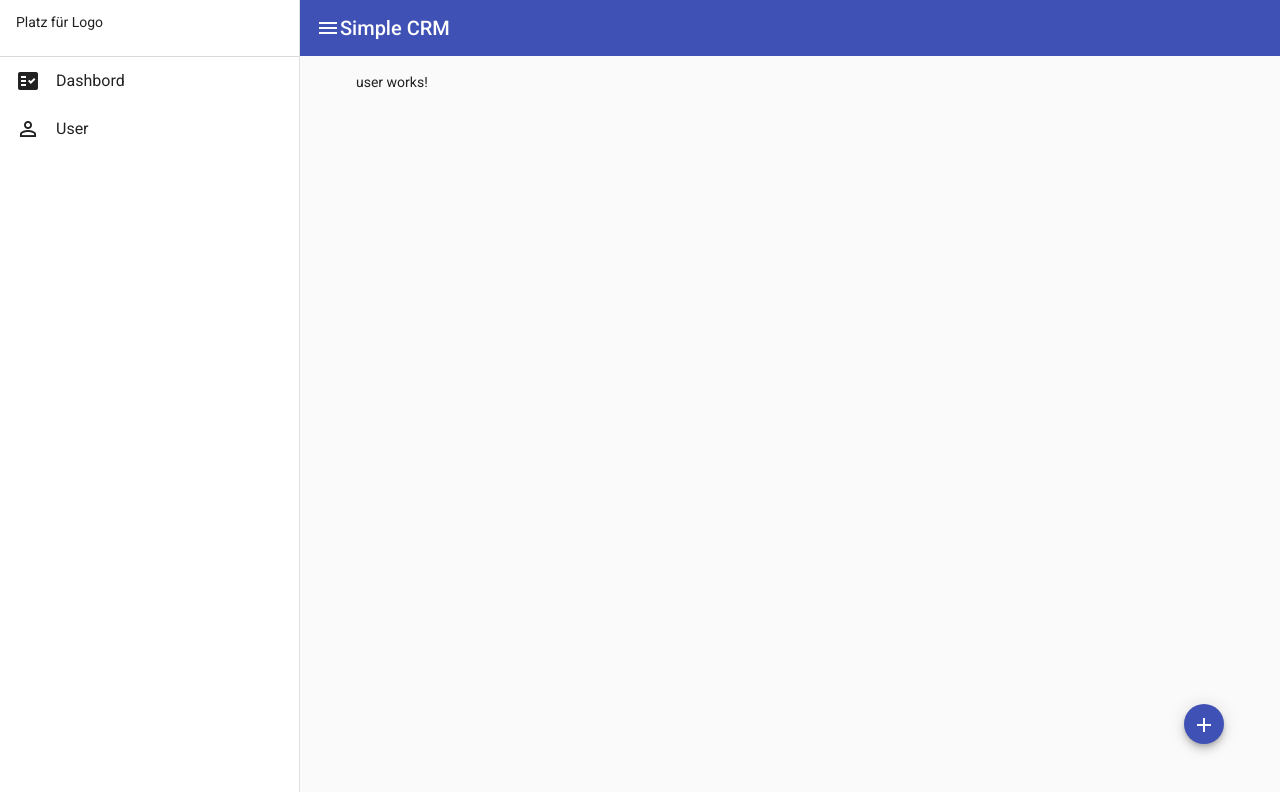
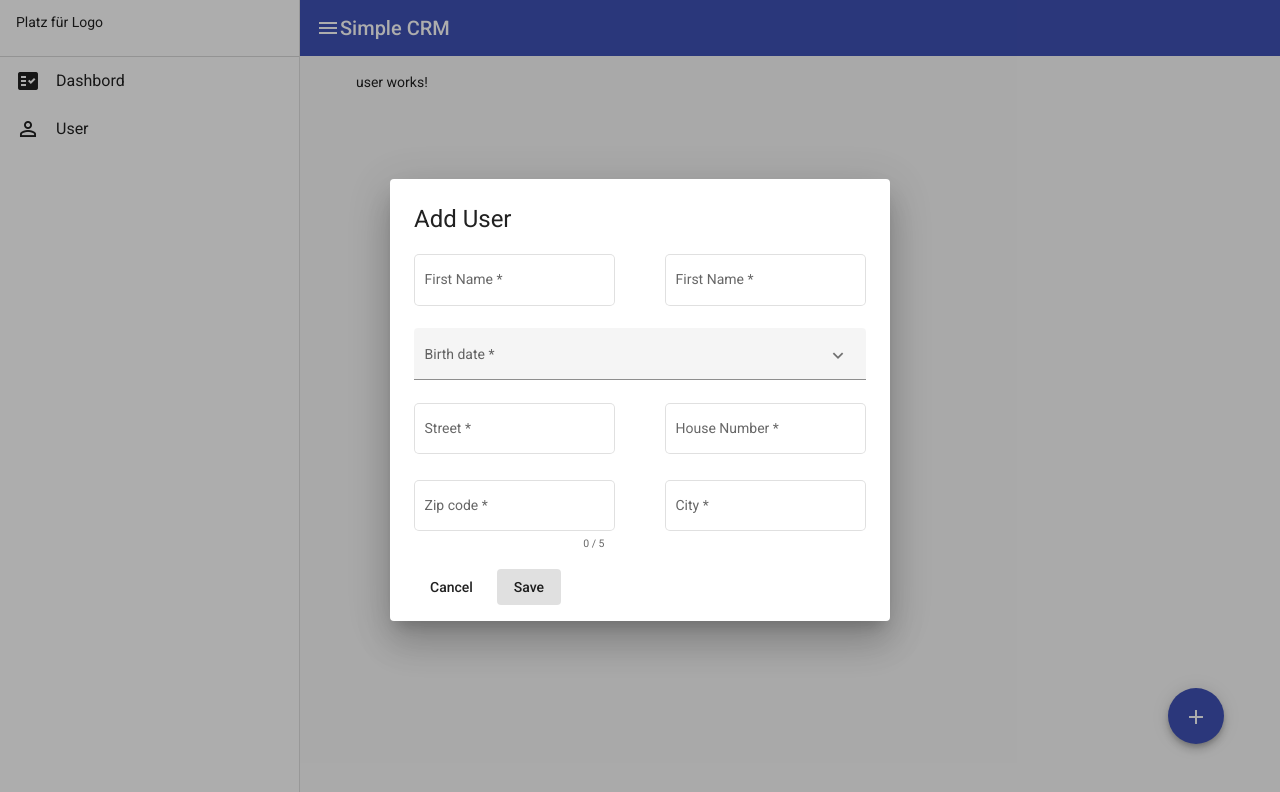
Before and after one commit to AlexKummerer/simple-crm, an Angular app: page /user in a window 1280 px wide. Both pictures are taken after a click on the button "add". Shown: the top 792 px of the page. Built offline with nearby package versions, Linux system fonts and the light colour scheme.

Commit message:
Link variable with input fields

```diff
--- /dev/null
+++ b/src/app/dialog-add-user/dialog-add-user.component.html
@@ -0,0 +1,63 @@
+<h1 mat-dialog-title>Add User</h1>
+<div mat-dialog-content>
+    <div class="full-width">
+        <mat-form-field appearance="outline">
+            <mat-label>First Name</mat-label>
+            <input [(ngModel)]="user.firstName" matInput placeholder="Placeholder" required />
+
+            <!--  <mat-hint>Please enter a Name</mat-hint>-->
+        </mat-form-field>
+
+        <mat-form-field appearance="outline">
+            <mat-label>First Name</mat-label>
+            <input [(ngModel)]="user.lastName" matInput placeholder="Placeholder" required />
+
+            <!--  <mat-hint>Please enter a Name</mat-hint>-->
+        </mat-form-field>
+    </div>
+
+    <div>
+        <mat-form-field class="full-width" appearance="fill">
+            <mat-label>Birth date</mat-label>
+            <input [(ngModel)]="birthDate" matInput [matDatepicker]="picker" required />
+            <mat-datepicker-toggle matSuffix [for]="picker">
+                <mat-icon matDatepickerToggleIcon>keyboard_arrow_down</mat-icon>
+            </mat-datepicker-toggle>
+            <mat-datepicker #picker></mat-datepicker>
+        </mat-form-field>
+    </div>
+
+    <div class="full-width">
+        <mat-form-field appearance="outline">
+            <mat-label>Street</mat-label>
+            <input [(ngModel)]="user.street" matInput placeholder="Placeholder" required />
+
+            <!--  <mat-hint>Please enter a Name</mat-hint>-->
+        </mat-form-field>
+        <mat-form-field appearance="outline">
+            <mat-label> House Number</mat-label>
+            <input [(ngModel)]="user.housenumber" matInput placeholder="Placeholder" required />
+
+            <!--  <mat-hint>Please enter a Name</mat-hint>-->
+        </mat-form-field>
+    </div>
+
+    <div class="full-width">
+        <mat-form-field appearance="outline">
+            <mat-label>Zip code</mat-label>
+            <input [(ngModel)]="user.zipCode" matInput #postalCode maxlength="5" placeholder="Ex. 94105" required />
+            <mat-hint align="end">{{ postalCode.value.length }} / 5</mat-hint>
+
+            <!--  <mat-hint>Please enter a Name</mat-hint>-->
+        </mat-form-field>
+        <mat-form-field appearance="outline">
+            <mat-label>City</mat-label>
+            <input [(ngModel)]="user.city" matInput placeholder="Placeholder" required />
+
+            <!--  <mat-hint>Please enter a Name</mat-hint>-->
+        </mat-form-field>
+    </div>
+</div>
+<div mat-dialog-actions>
+    <button mat-button (click)="onNoClick()">Cancel</button>
+    <button mat-button (click)="saveUser()" cdkFocusInitial>Save</button>
--- /dev/null
+++ b/src/app/dialog-add-user/dialog-add-user.component.ts
@@ -0,0 +1,32 @@
+import { Component, OnInit } from '@angular/core';
+import {MatDialog, MatDialogRef, MAT_DIALOG_DATA} from '@angular/material/dialog';
+import { User } from 'src/models/user.class';
+@Component({
+  selector: 'app-dialog-add-user',
+  templateUrl: './dialog-add-user.component.html',
+  styleUrls: ['./dialog-add-user.component.scss']
+})
+export class DialogAddUserComponent implements OnInit {
+  user = new User();
+
+  birthDate: Date;
+
+
+  constructor( public dialogRef: MatDialogRef<DialogAddUserComponent>,
+    ) { }
+
+  ngOnInit(): void {
+  }
+  onNoClick(): void {
+    this.dialogRef.close();
+  }
+
+  saveUser() {
+    this.user.birthDate= this.birthDate.getTime();
+    console.log('current User',  this.user);
+
+
+  }
+
+
+}
--- a/src/app/user/user.component.html
+++ b/src/app/user/user.component.html
@@ -1,6 +1,6 @@
 <p>user works!</p>
 
 
-<button mat-mini-fab color="primary" class="add-user-button" matTooltip="Add user">
+<button (click)="openDialog()" mat-fab color="primary" class="add-user-button" matTooltip="Add user">
       <mat-icon>add</mat-icon>
     </button>
--- a/src/app/user/user.component.ts
+++ b/src/app/user/user.component.ts
@@ -1,4 +1,7 @@
 import { Component, OnInit } from '@angular/core';
+import {MatDialog} from '@angular/material/dialog';
+import { User } from 'src/models/user.class';
+import { DialogAddUserComponent } from '../dialog-add-user/dialog-add-user.component';
 
 @Component({
   selector: 'app-user',
@@ -7,9 +10,27 @@ import { Component, OnInit } from '@angular/core';
 })
 export class UserComponent implements OnInit {
 
-  constructor() { }
+
+
+
+  constructor( public dialog: MatDialog) {
+
+
+
+  }
 
   ngOnInit(): void {
   }
 
+  openDialog() {
+    const dialogRef = this.dialog.open(DialogAddUserComponent, {
+      width: '500px',
+      //data: {name: this.name, animal: this.animal}
+    });
+
+
+
+  }
+
+
 }
--- /dev/null
+++ b/src/models/user.class.ts
@@ -0,0 +1,19 @@
+export class User {
+  firstName: string;
+  lastName: string;
+  birthDate: number;
+  street: string;
+  housenumber: number;
+  zipCode: number;
+  city: string;
+
+  constructor(obj?: any) {
+    this.firstName = obj ? obj.firstName : '';
+    this.lastName = obj ? obj.lastName : '';
+    this.birthDate = obj ? obj.birthDate : '';
+    this.street = obj ? obj.street : '';
+    this.housenumber = obj ? obj.housenumber : '';
+    this.zipCode = obj ? obj.zipCode : '';
+    this.city = obj ? obj.city : '';
+  }
+}
--- a/src/styles.scss
+++ b/src/styles.scss
@@ -1,4 +1,21 @@
 /* You can add global styles to this file, and also import other style files */
 
-html, body { height: 100%; }
-body { margin: 0; font-family: Roboto, "Helvetica Neue", sans-serif; }
+html,
+body {
+    height: 100%;
+}
+
+body {
+    margin: 0;
+    font-family: Roboto, "Helvetica Neue", sans-serif;
+}
+
+.mr-1r {
+    margin-right: 1rem;
+}
+
+.full-width {
+    display: flex;
+    width: 100%;
+    justify-content: space-between;
+}
```
Also changed, not shown: src/app/app.module.ts (+19 -1 lines), src/app/dialog-add-user/dialog-add-user.component.scss (added), 1 other file (tests, documents, lock files or other folders).
